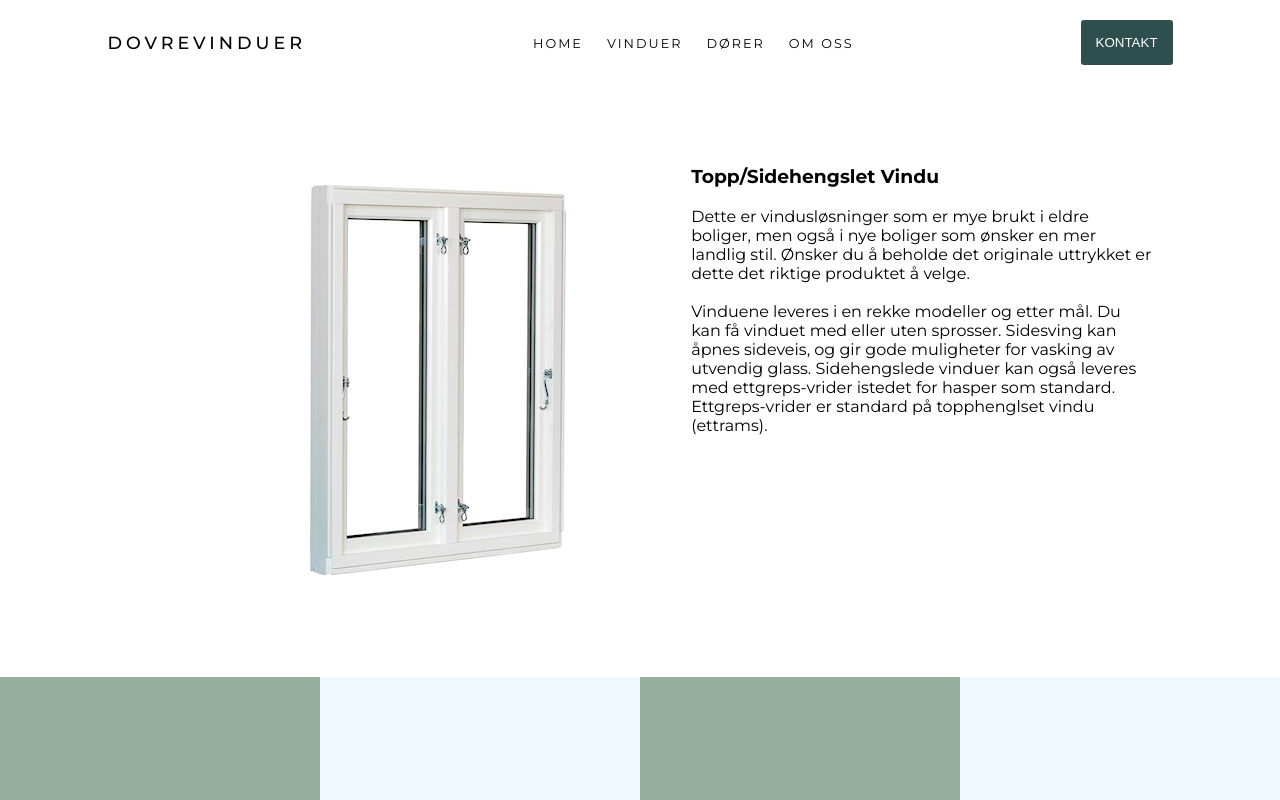
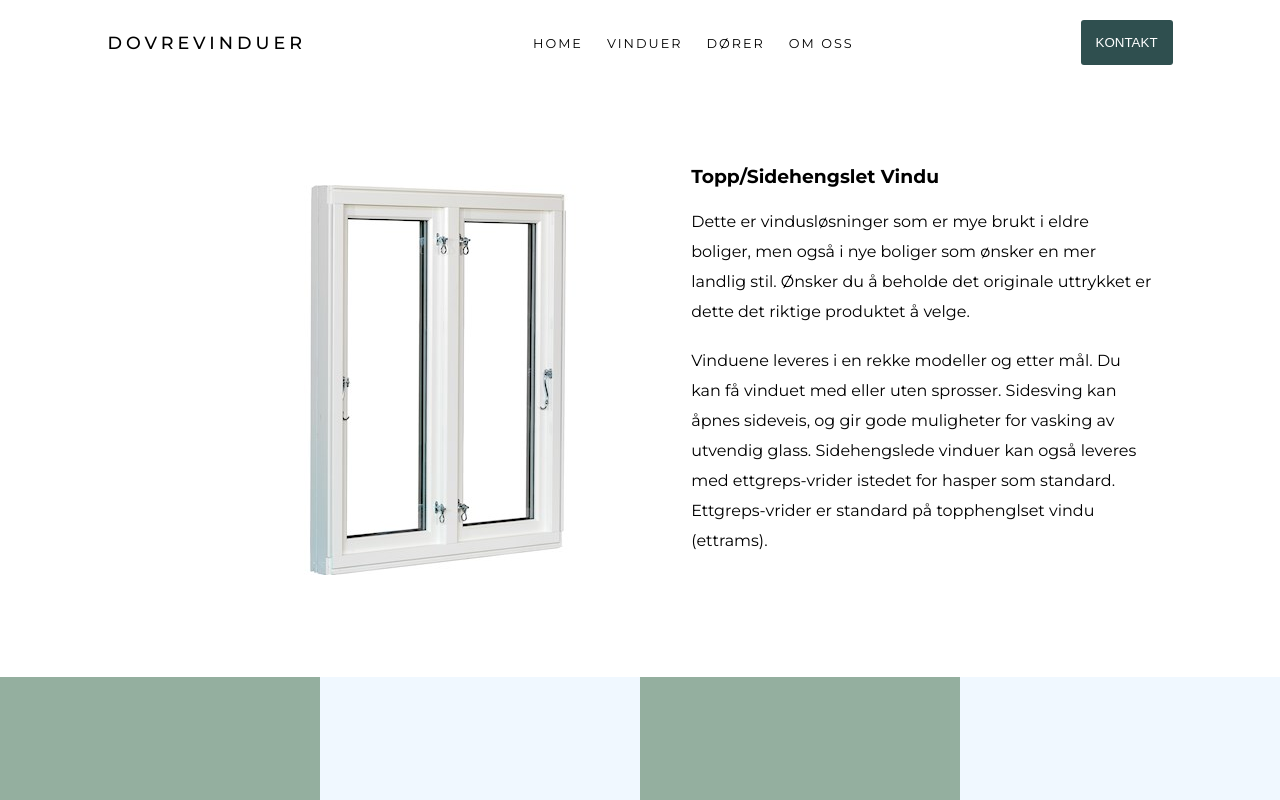
Before and after one commit to DevrMichael/dovre-vinduer, a React (Create React App) app: page /vinduer/1 in a window 1280 px wide. Shown: the top 800 px of the page. Built offline with nearby package versions, Linux system fonts and the light colour scheme.

Commit message:
Adjust window product line height

```diff
--- a/src/index.css
+++ b/src/index.css
@@ -415,6 +415,9 @@ footer {
 .window-product-info {
   width: 50%;
 }
+.window-product-info>div>p {
+  line-height: 30px;
+}
 /* DOOR SINGLE PRODUCT PAGE*/
 .door-product-container {
   display: flex;
```
